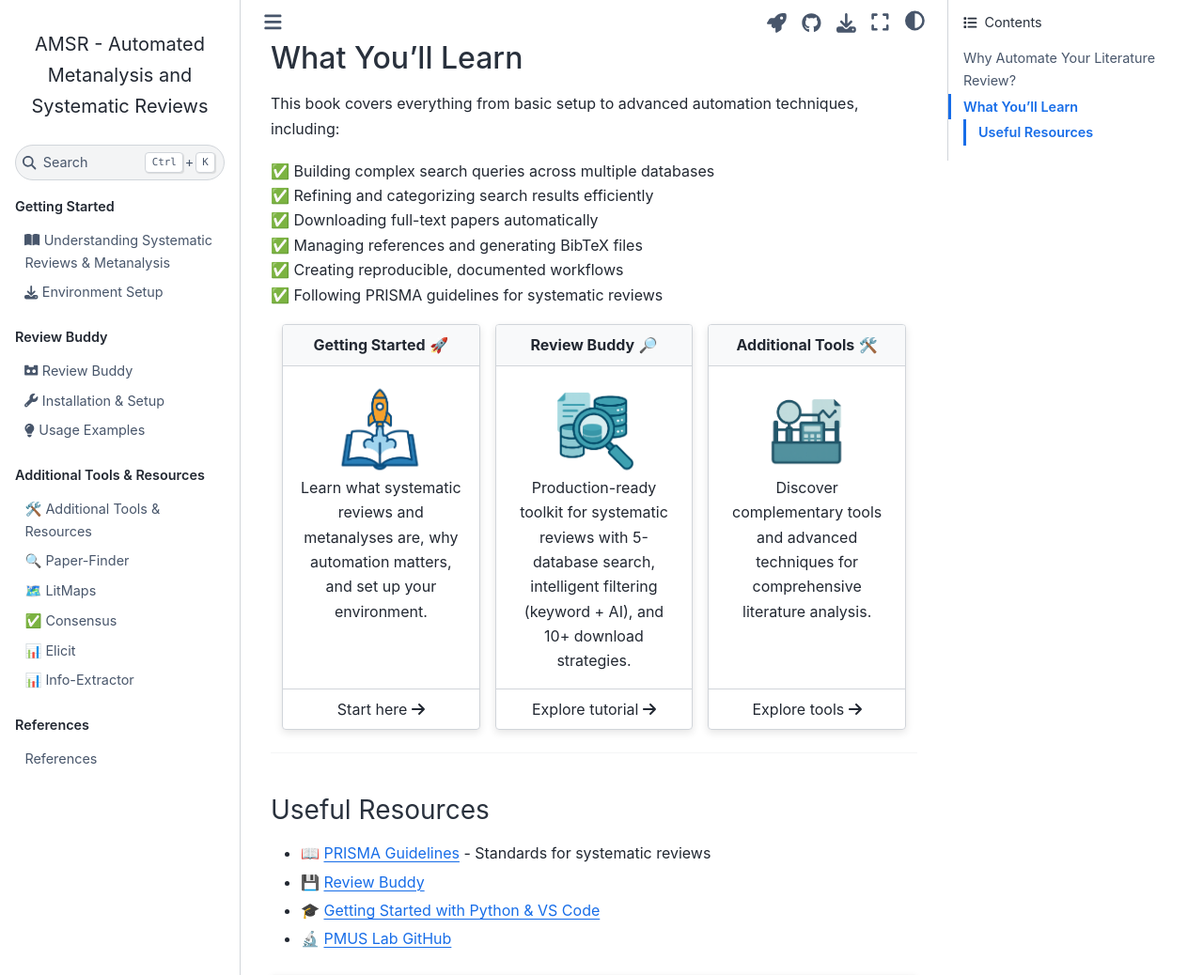
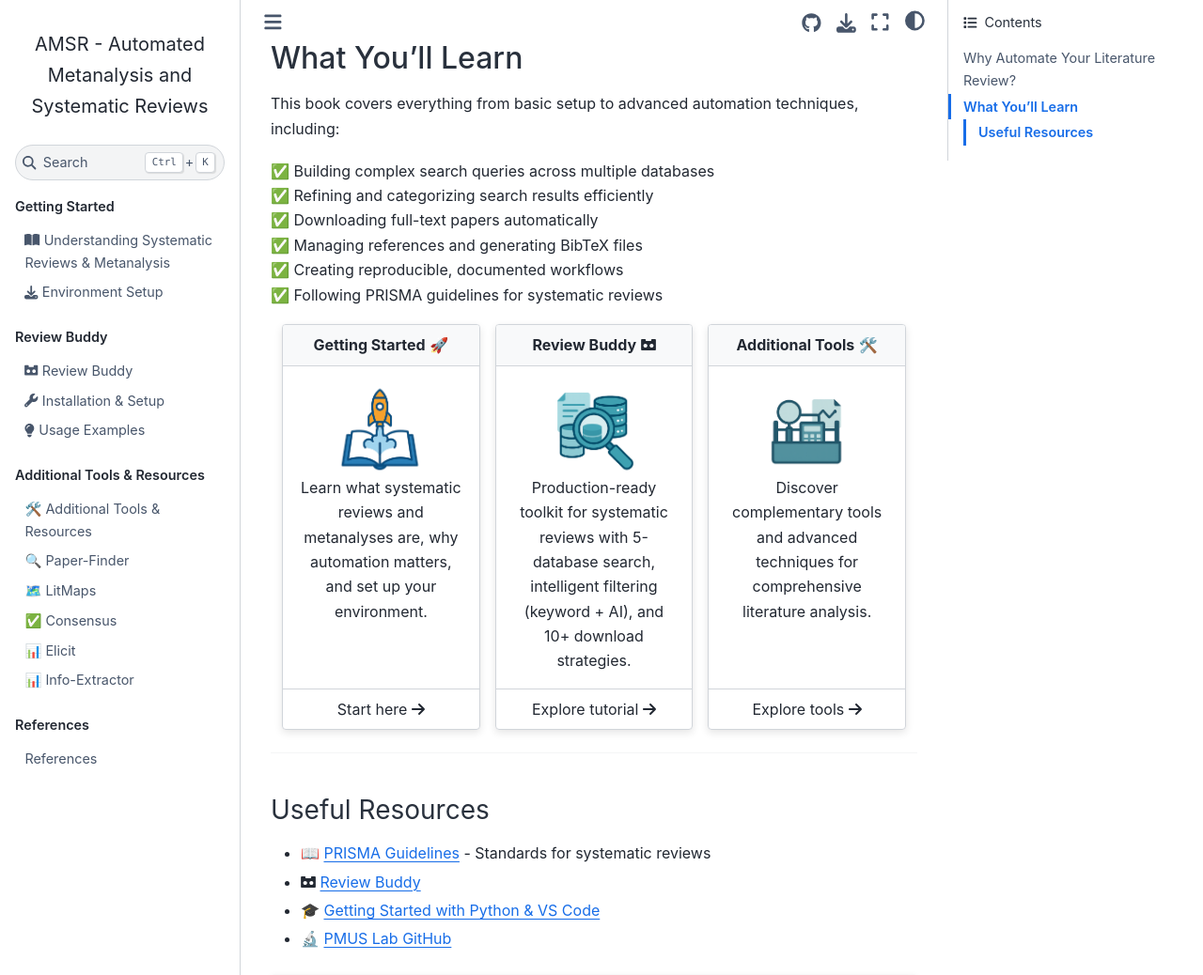
Before and after one commit to leonardozaggia/automated_systematic_literature_search, a Jupyter Book: the page built from book/introduction.md, in a window 1280 px wide and 1400 px high, scrolled down 660 px. Shown: the top 1038 px of the window at 94% size. Built offline with Jupyter Book 1.0.4 settings and Sphinx 7.4.7 and the Sphinx Book theme 1.1.4, drawn with Linux system fonts in a browser that asks for light colours.

````diff
--- a/_config.yml
+++ b/_config.yml
@@ -34,10 +34,6 @@ html:
   extra_css:
     - _static/custom.css
 
-# Google colab launch button
-launch_buttons:
-  colab_url: "https://colab.research.google.com"
-
 # Make the book's default style dark
 sphinx:
   extra_extensions:
--- a/book/introduction.md
+++ b/book/introduction.md
@@ -63,7 +63,7 @@ Start here {fas}`arrow-right`
 :class-header: bg-light text-center
 :link: ./review_buddy/0_Overview
 :link-type: doc
-**Review Buddy** 🔎
+**Review Buddy** <i class="fa-brands fa-simplybuilt"></i>
 ^^^
 ```{image} ../_static/images/findpaper.png
 :height: 100
@@ -96,7 +96,7 @@ Explore tools {fas}`arrow-right`
 
 ### Useful Resources
 - 📖 [PRISMA Guidelines](http://www.prisma-statement.org/) - Standards for systematic reviews
-- 💾 [Review Buddy](https://github.com/leonardozaggia/review_buddy)
+- <i class="fa-brands fa-simplybuilt"></i> [Review Buddy](https://github.com/leonardozaggia/review_buddy)
 - 🎓 [Getting Started with Python & VS Code](https://www.youtube.com/watch?v=6i3e-j3wSf0)
 - 🔬 [PMUS Lab GitHub](https://github.com/pmus-lab)
 
````
